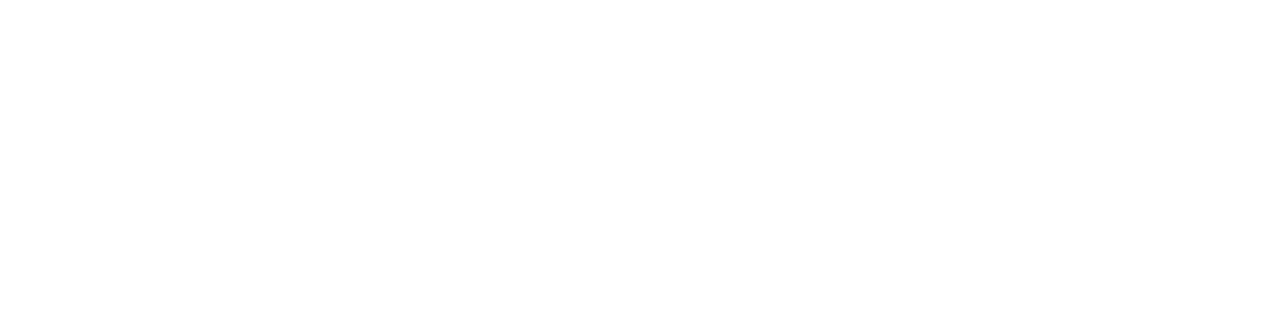
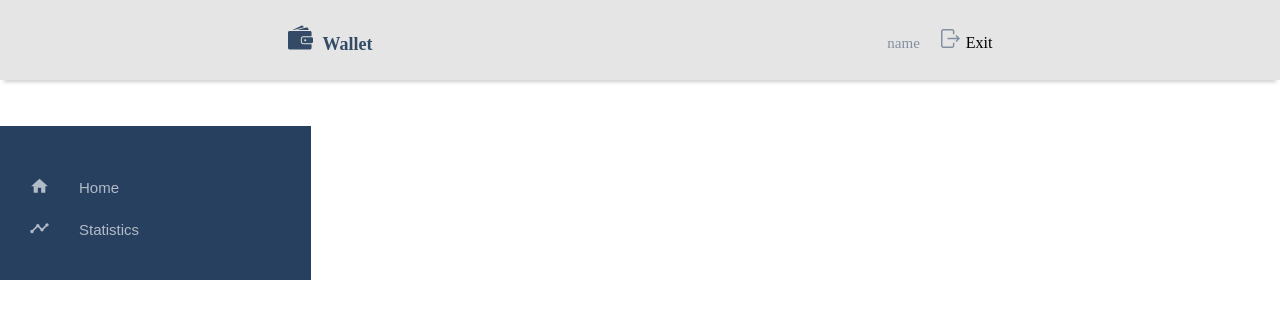
Before and after one commit to Vadim2017777/final_team_project_wallet, a React (Create React App) app: page /profile in a window 1280 px wide. Shown: the top 318 px of the page. Built offline with nearby package versions, Linux system fonts and the light colour scheme.

Commit message:
create routes for components

```diff
--- a/src/App.js
+++ b/src/App.js
@@ -1,25 +1,23 @@
-import {BrowserRouter} from 'react-router-dom';
-
 import './App.css';
+import {Route, Switch} from 'react-router-dom';
 // import { AddTransactionForm } from './components/AddTransactionForm/AddTransactionForm';
-// import {HomePageTitle} from './components/HomePageTitle/HomePageTitle';
-// import {Navigation} from './components/Navigation/Navigation';
-// import LoginForm from './components/LoginForm/LoginForm';
-// import RegisterForm from './components/RegisterForm/RegisterForm';
-// import LoginForm from './components/LoginForm/LoginForm';
-// import RegisterForm from './components/RegisterForm/RegisterForm';
+import {ProfilePage} from './views/ProfilePage';
+import RegisterForm from './components/RegisterForm/RegisterForm';
+import LoginForm from './components/LoginForm/LoginForm';
 
 function App() {
   return (
-    <BrowserRouter>
-      <div className="App">
-        {/* <HomePageTitle />
-        <Navigation /> */}
-        {/* <AddTransactionForm /> */}
-      </div>
-      {/* <RegisterForm /> */}
-      {/* <LoginForm /> */}
-    </BrowserRouter>
+        <Switch>
+          <>
+          <div className="App">
+            {/* <AddTransactionForm /> */}
+            <Route path="/profile" component={ProfilePage} />
+            <Route path="/" exact component={LoginForm} />
+            <Route path="/signup" exact component={RegisterForm} />
+          </div>
+          </>
+        </Switch>
+
   );
 }
 
--- a/src/components/LoginForm/LoginForm.js
+++ b/src/components/LoginForm/LoginForm.js
@@ -64,7 +64,7 @@
           <button type="submit" className={s.loginForm_button}>
             Login
           </button>
-          <Link to="#" className={s.loginForm_linkSignUp}>
+          <Link to="/signup" className={s.loginForm_linkSignUp}>
             Sign up
           </Link>
         </form>
--- a/src/components/Navigation/Navigation.js
+++ b/src/components/Navigation/Navigation.js
@@ -18,9 +18,9 @@
   }, [tabletScreen]);
 
   return (
+    <>
       <nav className={s.nav}>
-      {Number(tabletScreen) && <div className={s.effectT}></div>}
-      <NavLink className={s.link} activeClassName={s.active} to="/home">
+        <NavLink className={s.link} activeClassName={s.active} to="profile/home">
           <button className={s.button}>
             {Number(tabletScreen) < 768 ? (
               <Home s={s.svg} />
@@ -32,7 +32,7 @@
             )}
           </button>
         </NavLink>
-      <NavLink className={s.link} activeClassName={s.active} to="/statistics">
+        <NavLink className={s.link} activeClassName={s.active} to="profile/statistics">
           <button className={s.button}>
             {Number(tabletScreen) < 768 ? (
               <Timeline s={s.svg} />
@@ -44,23 +44,28 @@
             )}
           </button>
         </NavLink>
-      {Number(tabletScreen) && <div className={s.effectB}></div>}
-      {Number(tabletScreen) && (
-        <div className={[s.effect, s.linkTimeline].join(' ')}></div>
+        {Number(tabletScreen) < 768 && (
+          <NavLink className={s.link} activeClassName={s.active} to="profile/balance">
+            <button className={s.button}>
+              <Money s={s.svg} />
+            </button>
+          </NavLink>
         )}
-      <NavLink className={s.link} activeClassName={s.active} to="/balance">
-        <button className={s.button}>
-          {Number(tabletScreen) < 768 ? (
-            <Money s={s.svg} />
-          ) : (
-            <div className={[s.btnBox, s.balance].join(' ')}>
+        {Number(tabletScreen) > 768 && Number(tabletScreen) < 1279 && (
+          <div className={[s.btnBox, s.balance, s.link].join(' ')}>
             <span className={s.text}>Balance:</span>{' '}
-              <span className={s.amount}>24000 грн</span>
+            <span className={s.amount}> 24000 грн</span>
           </div>
         )}
-        </button>
-      </NavLink>
-      {Number(tabletScreen) && <div className={s.effect}></div>}
       </nav>
+      {/* {Number(tabletScreen) > 1280 && (
+        <div className={s.link}>
+          <div className={[s.btnBox, s.balance].join(' ')}>
+            <span className={s.textBalance}>Balance</span>{' '}
+            <span className={s.amountBalance}>24000 грн</span>
+          </div>
+        </div>
+      )} */}
+    </>
   );
 };
--- a/src/components/Navigation/Navigation.module.css
+++ b/src/components/Navigation/Navigation.module.css
@@ -81,6 +81,7 @@
 
     .text {
         align-self: flex-center;
+        padding-right: 3px;
     }
 
     .svg {
@@ -92,13 +93,14 @@
     .nav {
         width: 311px;
         flex-wrap: wrap;
-        align-items: flex-start;
-        background-color: transparent;
+        align-items: center;
+        background-color: #284060;
+        padding-top: 40px;
+        padding-bottom: 30px;
     }
 
     .link {
         align-items: flex-start;
-
     }
 
     .active .btnBox {
@@ -136,6 +138,7 @@
     }
 
     .button {
+        margin-left: 0px;
         padding: 0px;
     }
 
@@ -143,21 +146,6 @@
         margin-top: 30px;
     }
 
-    .effectT {
-        width: 311px;
-        height: 40px;
-        background-color: #284060;
-    }
-    .effectB {
-        width: 311px;
-        height: 30px;
-        background-color: #284060;
-    }
-    .effect {
-        width: 311px;
-        height: 25px;
-        background-color: #284060;
-    }
     .svg {
         margin-left: 25px;
     }
@@ -167,9 +155,22 @@
     .balance {
         display: flex;
         justify-content: space-between;
+        height: 90px;
+        margin-top: 30px;
     }
     .amount {
         margin-right: 30px;
     }
+    .textBalance {
+        color: #ffffff;
+        margin-left: 25px;
+        font-size: 15px;
+    }
+
+    .amountBalance {
+        color: #ffffff;
+        margin-right: 30px;
+        font-size: 15px;
+    }
 
 }
--- a/src/components/RegisterForm/RegisterForm.js
+++ b/src/components/RegisterForm/RegisterForm.js
@@ -99,7 +99,7 @@
           <button type="submit" className={s.registerForm_button}>
             Login
           </button>
-          <Link to="#" className={s.registerForm_linkSignUp}>
+          <Link to="/" className={s.registerForm_linkSignUp}>
             Sign in
           </Link>
         </form>
--- a/src/components/Svg/Timeline.js
+++ b/src/components/Svg/Timeline.js
@@ -1,5 +1,5 @@
 import React from 'react';
 
 export const Timeline = ({s}) => {
-  return <svg className={s} xmlns="http://www.w3.org/2000/svg" viewBox="-3 -5 30 30"><defs><path id="a" d="M0 0h24v24H0V0z"/></defs><clipPath id="b"><use href="#a" overflow="visible"/></clipPath><path clip-path="url(#b)" d="M23 8c0 1.1-.9 2-2 2-.18 0-.35-.02-.51-.07l-3.56 3.55c.05.16.07.34.07.52 0 1.1-.9 2-2 2s-2-.9-2-2c0-.18.02-.36.07-.52l-2.55-2.55c-.16.05-.34.07-.52.07s-.36-.02-.52-.07l-4.55 4.56c.05.16.07.33.07.51 0 1.1-.9 2-2 2s-2-.9-2-2 .9-2 2-2c.18 0 .35.02.51.07l4.56-4.55C8.02 9.36 8 9.18 8 9c0-1.1.9-2 2-2s2 .9 2 2c0 .18-.02.36-.07.52l2.55 2.55c.16-.05.34-.07.52-.07s.36.02.52.07l3.55-3.56C19.02 8.35 19 8.18 19 8c0-1.1.9-2 2-2s2 .9 2 2z"/></svg>
+  return <svg className={s} xmlns="http://www.w3.org/2000/svg" viewBox="-3 -5 30 30"><defs><path id="a" d="M0 0h24v24H0V0z"/></defs><clipPath id="b"><use href="#a" overflow="visible"/></clipPath><path clipPath="url(#b)" d="M23 8c0 1.1-.9 2-2 2-.18 0-.35-.02-.51-.07l-3.56 3.55c.05.16.07.34.07.52 0 1.1-.9 2-2 2s-2-.9-2-2c0-.18.02-.36.07-.52l-2.55-2.55c-.16.05-.34.07-.52.07s-.36-.02-.52-.07l-4.55 4.56c.05.16.07.33.07.51 0 1.1-.9 2-2 2s-2-.9-2-2 .9-2 2-2c.18 0 .35.02.51.07l4.56-4.55C8.02 9.36 8 9.18 8 9c0-1.1.9-2 2-2s2 .9 2 2c0 .18-.02.36-.07.52l2.55 2.55c.16-.05.34-.07.52-.07s.36.02.52.07l3.55-3.56C19.02 8.35 19 8.18 19 8c0-1.1.9-2 2-2s2 .9 2 2z"/></svg>
 };
--- a/src/index.js
+++ b/src/index.js
@@ -3,16 +3,19 @@
 import {Provider} from 'react-redux';
 import {PersistGate} from 'redux-persist/integration/react';
 import {store, persistor} from './redux/store';
+import {BrowserRouter} from 'react-router-dom';
 
 import App from './App';
 
 import './base.css';
 
 ReactDOM.render(
-  <Provider store={store}>
-    <PersistGate loading={null} persistor={persistor}>
-      <App />
-    </PersistGate>
-  </Provider>,
+  <BrowserRouter>
+    <Provider store={store}>
+      <PersistGate loading={null} persistor={persistor}>
+        <App />
+      </PersistGate>
+    </Provider>
+  </BrowserRouter>,
   document.getElementById('root'),
 );
--- /dev/null
+++ b/src/views/ProfilePage.js
@@ -0,0 +1,12 @@
+import React from 'react';
+import {HomePageTitle} from '../components/HomePageTitle/HomePageTitle';
+import {Navigation} from '../components/Navigation/Navigation';
+
+export const ProfilePage = ()=> {
+    return (
+        <>
+        <HomePageTitle/>
+        <Navigation/>
+        </>
+    );
+}
```
Lines whose indentation alone changed are shown as unchanged.
